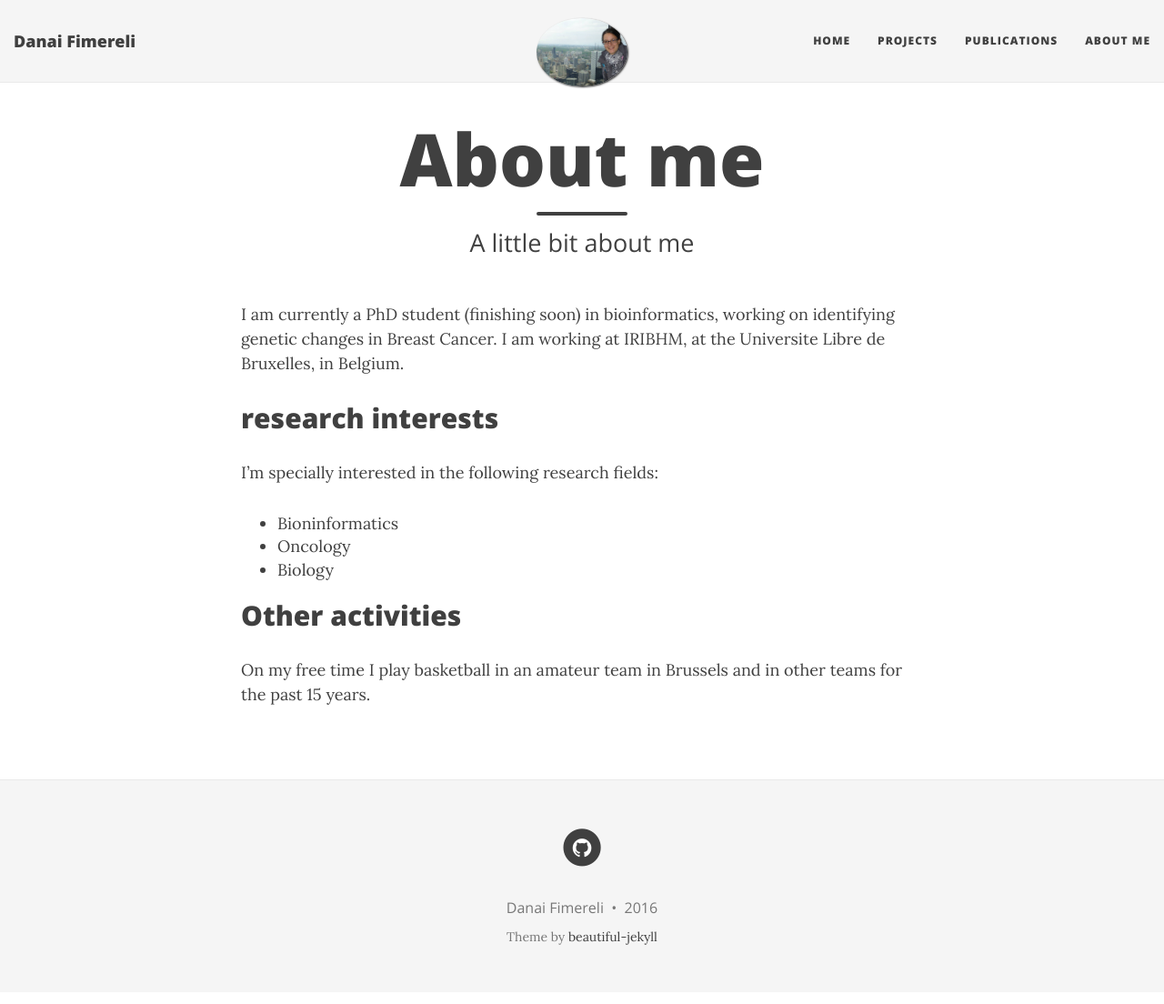
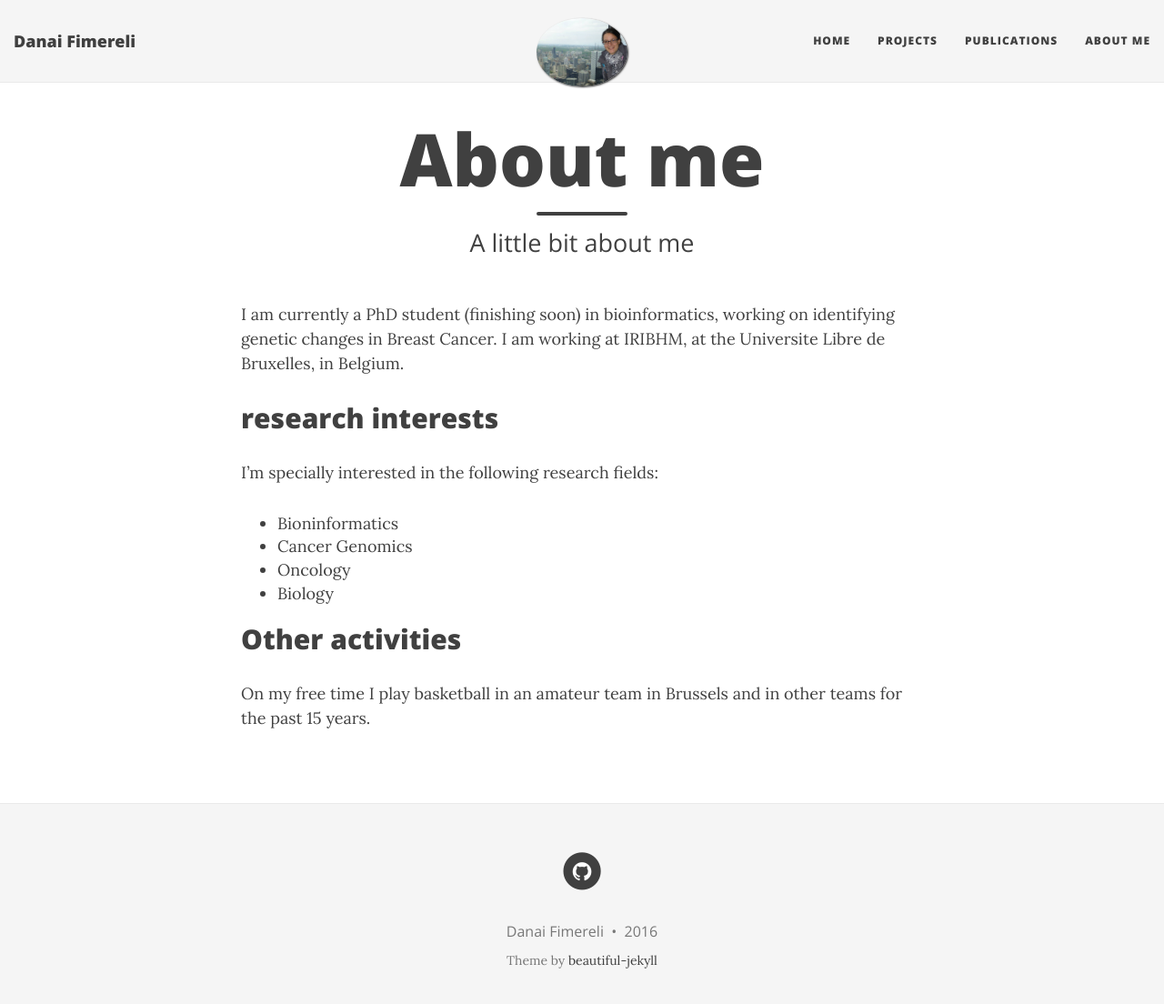
Before and after one commit to dfimerel/dfimerel.github.io, a Jekyll site: the page built from aboutme.md, in a window 1280 px wide and 1117 px high. Shown: the top 1104 px of the window at 91% size. Built offline with Jekyll 4.4.1, drawn with Linux system fonts in a browser that asks for light colours; nearby versions of some CDN libraries.

Commit message:
Update aboutme.md

```diff
--- a/aboutme.md
+++ b/aboutme.md
@@ -11,6 +11,7 @@ I am currently a PhD student (finishing soon) in bioinformatics, working on iden
 I'm specially interested in the following research fields:
 
 * Bioninformatics
+* Cancer Genomics
 * Oncology
 * Biology
 
```
